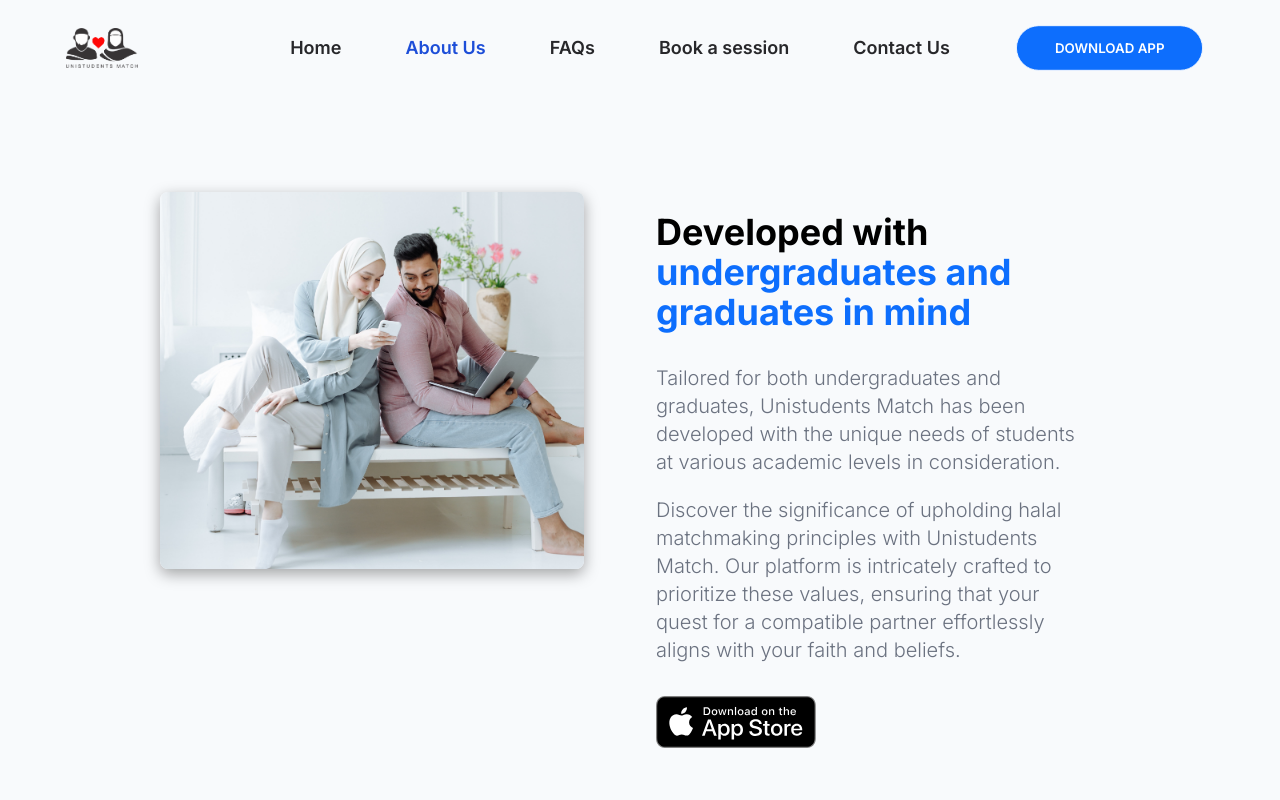
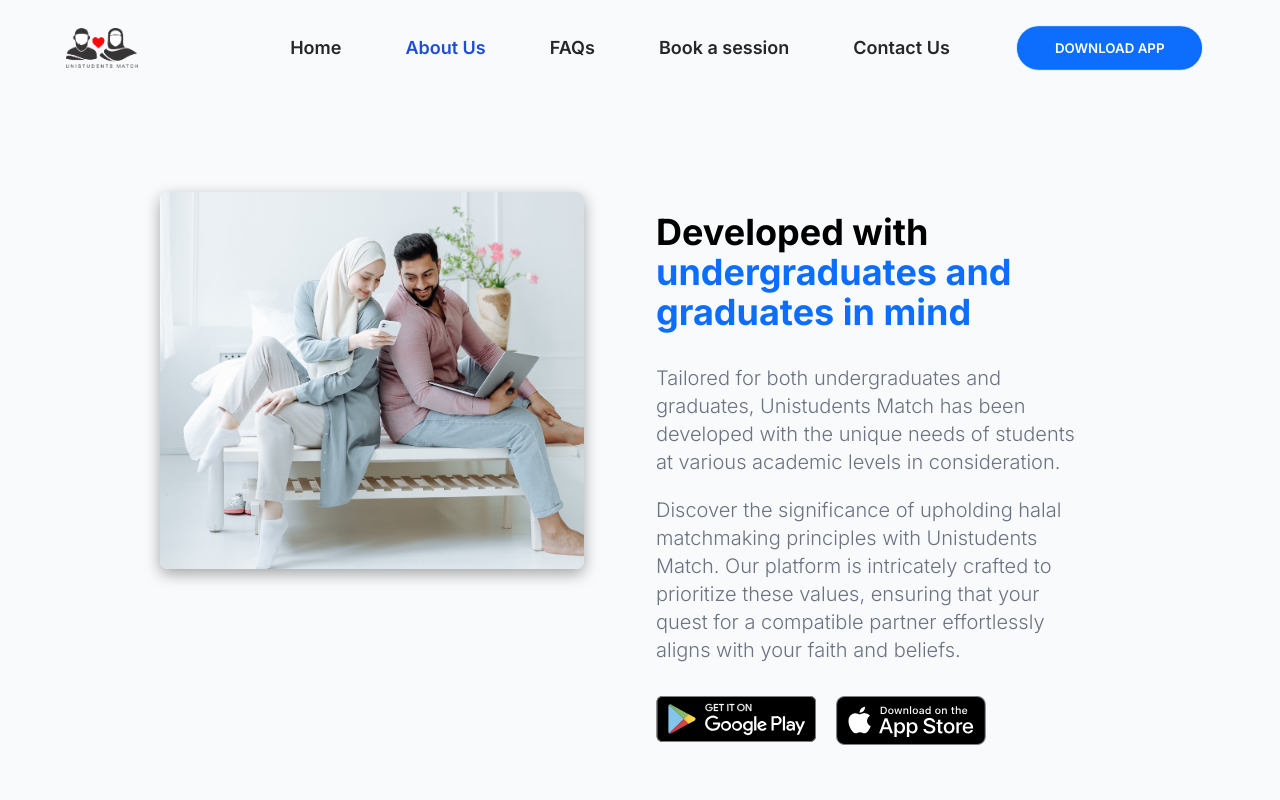
Before and after one commit to unistudentsmatch/Unistudents-Match-Website-2.0, a Next.js app: page /about in a window 1280 px wide. Shown: the top 800 px of the page. Built offline with nearby package versions, Linux system fonts and the light colour scheme.

Commit message:
fix: make the About page download badge clickable
The About page showed an App Store badge that was a plain image, not a link, so tapping it did nothing, and Android users had no badge at all. Both store badges now link to the apps.

```diff
--- a/app/about/page.tsx
+++ b/app/about/page.tsx
@@ -46,13 +46,12 @@ const About = () => {
 							<p className="mt-5 text-base xl:text-xl md:pr-10 font-light text-gray-500">Discover the significance of upholding halal matchmaking principles with Unistudents Match. Our platform is intricately crafted to prioritize these values, ensuring that your quest for a compatible partner effortlessly aligns with your faith and beliefs.</p>
 							<div className="flex items-center">
 								<div className="md:flex xl:flex block mt-8">
-									<Image
-										src="/images/apple.svg"
-										alt="Download on the App Store"
-										width={160}
-										height={160}
-										className="m-auto"
-									/>
+									<Link href="https://play.google.com/store/apps/details?id=com.unistudentsmatch.app.twa" target="_blank" rel="noopener noreferrer" className="md:me-5 mb-3 md:mb-0">
+										<Image src="/images/google.svg" alt="Get it on Google Play" width={160} height={160} className="m-auto" />
+									</Link>
+									<Link href="https://apps.apple.com/us/app/unistudents-match/id6474815697" target="_blank" rel="noopener noreferrer">
+										<Image src="/images/apple.svg" alt="Download on the App Store" width={150} height={150} className="m-auto" />
+									</Link>
 								</div>
 							</div>
 						</div>
```
